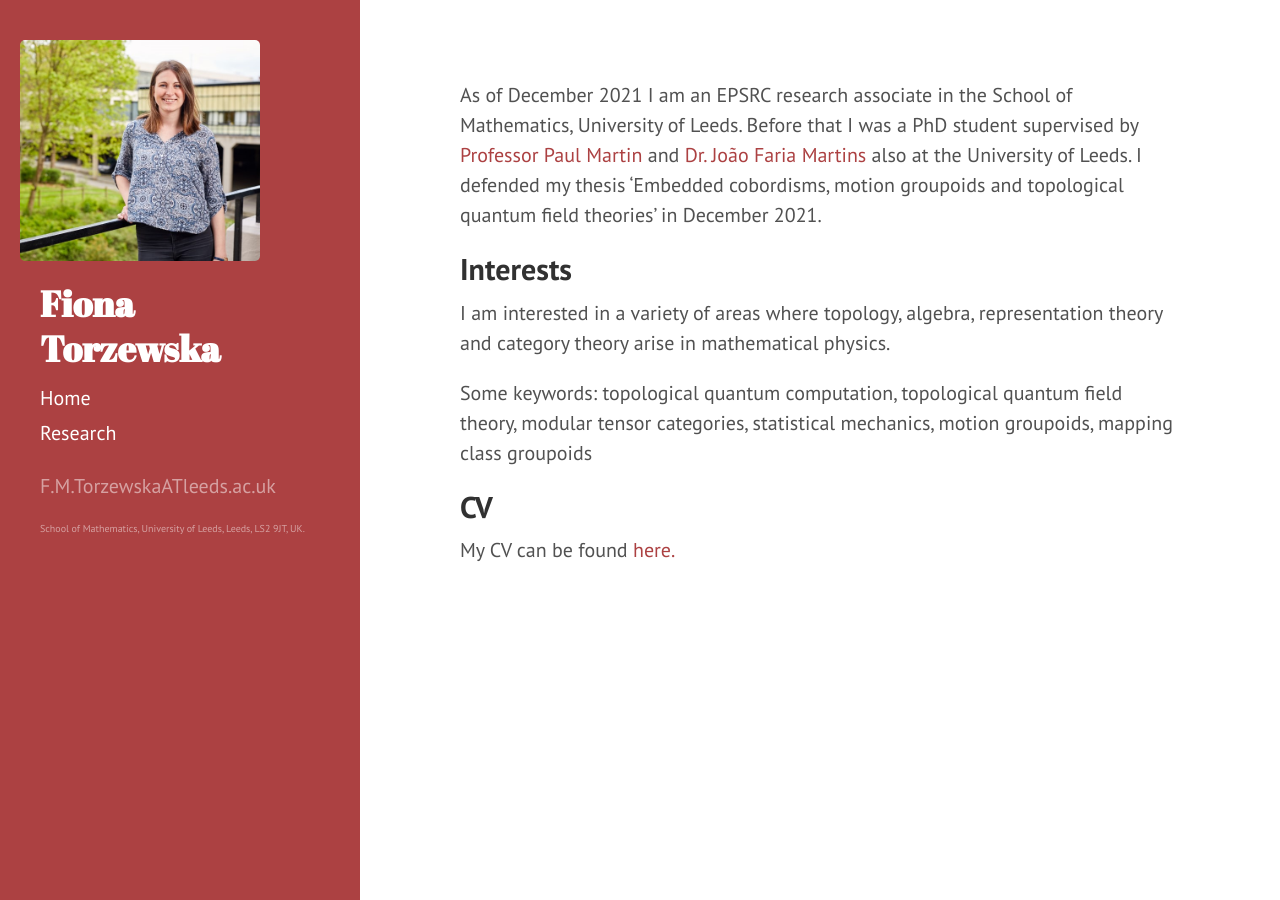
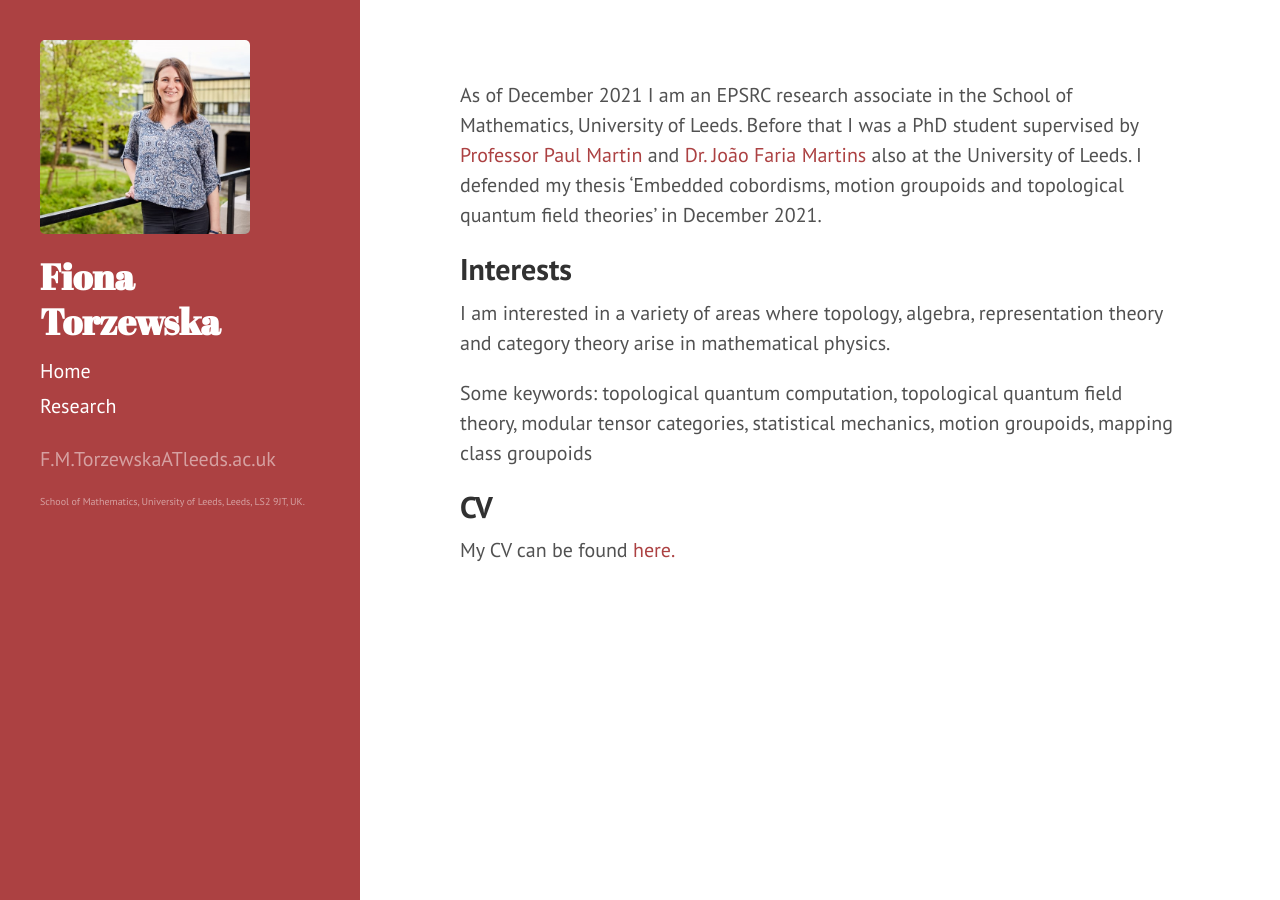
Before and after one commit to fionatorzewska/fionatorzewska.github.io, a Jekyll site: the page built from index.md, in a window 1280 px wide. Built offline with Jekyll 4.4.1, drawn with Linux system fonts in a browser that asks for light colours; Markdown is read by kramdown in place of the engine named in the settings; the list of posts is cut into pages by our own code.

Commit message:
Update sidebar.html

```diff
--- a/_includes/sidebar.html
+++ b/_includes/sidebar.html
@@ -8,10 +8,10 @@
 </style>
 
 <div class="sidebar">
-   <div class="sidebarimage">
+  <div class="container sidebar-sticky" >
+    <div class="sidebarimage">
     <img src='{{"/Images/Me.jpg" | absolute_url}}' alt="Me" style="width:75%;" >
     </div>
-  <div class="container sidebar-sticky" >
     <div class="sidebar-about">
       <h1 style="font-size:180%;">
         <a href="{{ '/' | relative_url }}">
```
